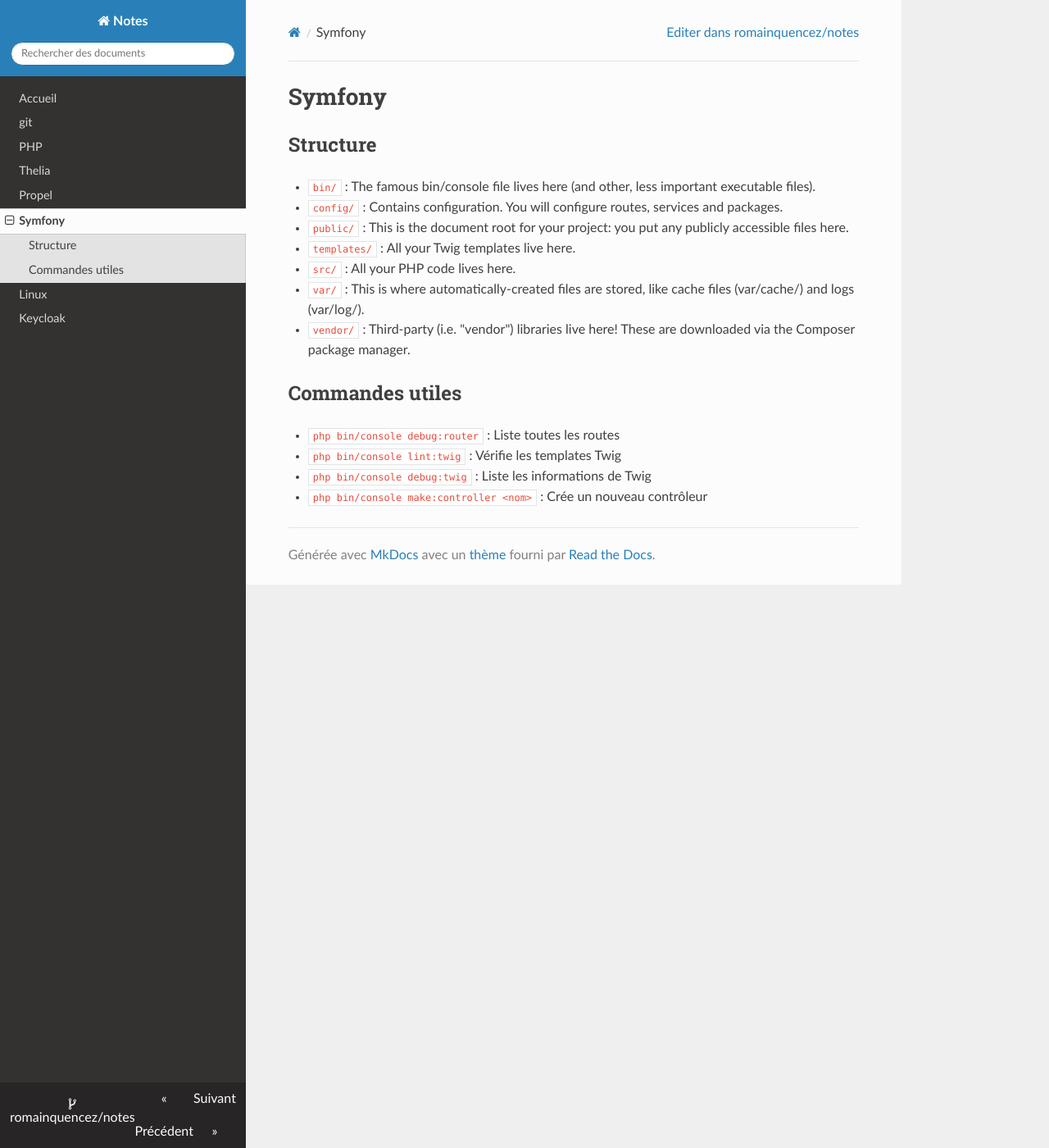
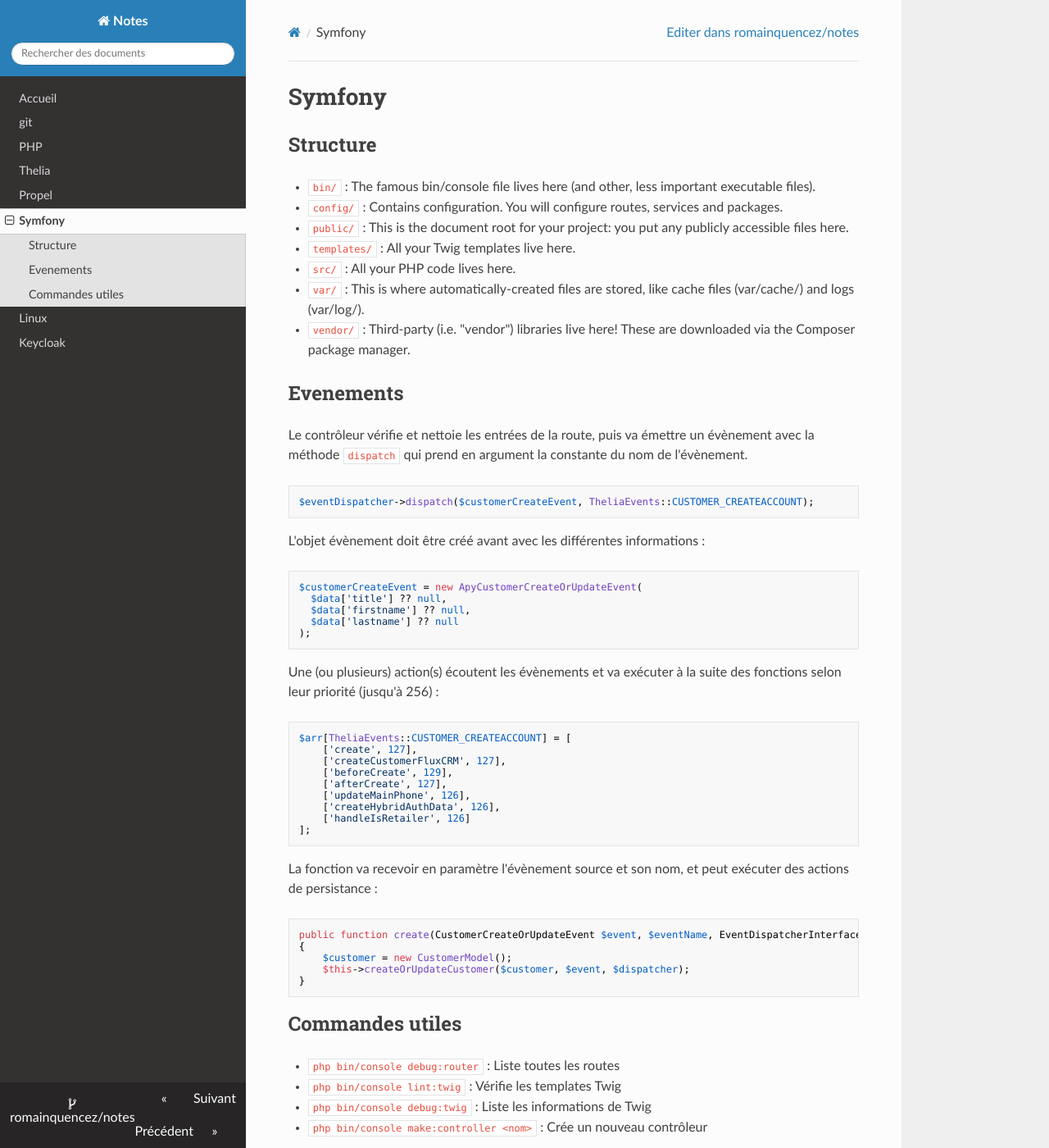
Before and after one commit to romainquencez/notes, an MkDocs documentation site: the page built from docs/symfony.md, in a window 1280 px wide and 1400 px high. Shown: the whole window at 82% size. Built offline with MkDocs 1.6.1, drawn with Linux system fonts in a browser that asks for light colours; nearby versions of some CDN libraries.

Commit message:
Document event handling in Symfony
Added section on events in Symfony, including event dispatching and handling.

````diff
--- a/docs/symfony.md
+++ b/docs/symfony.md
@@ -10,6 +10,48 @@
 - `var/` : This is where automatically-created files are stored, like cache files (var/cache/) and logs (var/log/).
 - `vendor/` : Third-party (i.e. "vendor") libraries live here! These are downloaded via the Composer package manager.
 
+## Evenements
+
+Le contrôleur vérifie et nettoie les entrées de la route, puis va émettre un évènement avec la méthode `dispatch` qui prend en argument la constante du nom de l'évènement.
+
+```php
+$eventDispatcher->dispatch($customerCreateEvent, TheliaEvents::CUSTOMER_CREATEACCOUNT);
+```
+
+L'objet évènement doit être créé avant avec les différentes informations :
+
+```php
+$customerCreateEvent = new ApyCustomerCreateOrUpdateEvent(
+  $data['title'] ?? null,
+  $data['firstname'] ?? null,
+  $data['lastname'] ?? null
+);
+```
+
+Une (ou plusieurs) action(s) écoutent les évènements et va exécuter à la suite des fonctions selon leur priorité (jusqu'à 256) :
+
+```php
+$arr[TheliaEvents::CUSTOMER_CREATEACCOUNT] = [
+    ['create', 127],
+    ['createCustomerFluxCRM', 127],
+    ['beforeCreate', 129],
+    ['afterCreate', 127],
+    ['updateMainPhone', 126],
+    ['createHybridAuthData', 126],
+    ['handleIsRetailer', 126]
+];
+```
+
+La fonction va recevoir en paramètre l'évènement source et son nom, et peut exécuter des actions de persistance :
+
+```php
+public function create(CustomerCreateOrUpdateEvent $event, $eventName, EventDispatcherInterface $dispatcher): void
+{
+    $customer = new CustomerModel();
+    $this->createOrUpdateCustomer($customer, $event, $dispatcher);
+}
+```
+
 ## Commandes utiles
 
 - `php bin/console debug:router` : Liste toutes les routes
````
